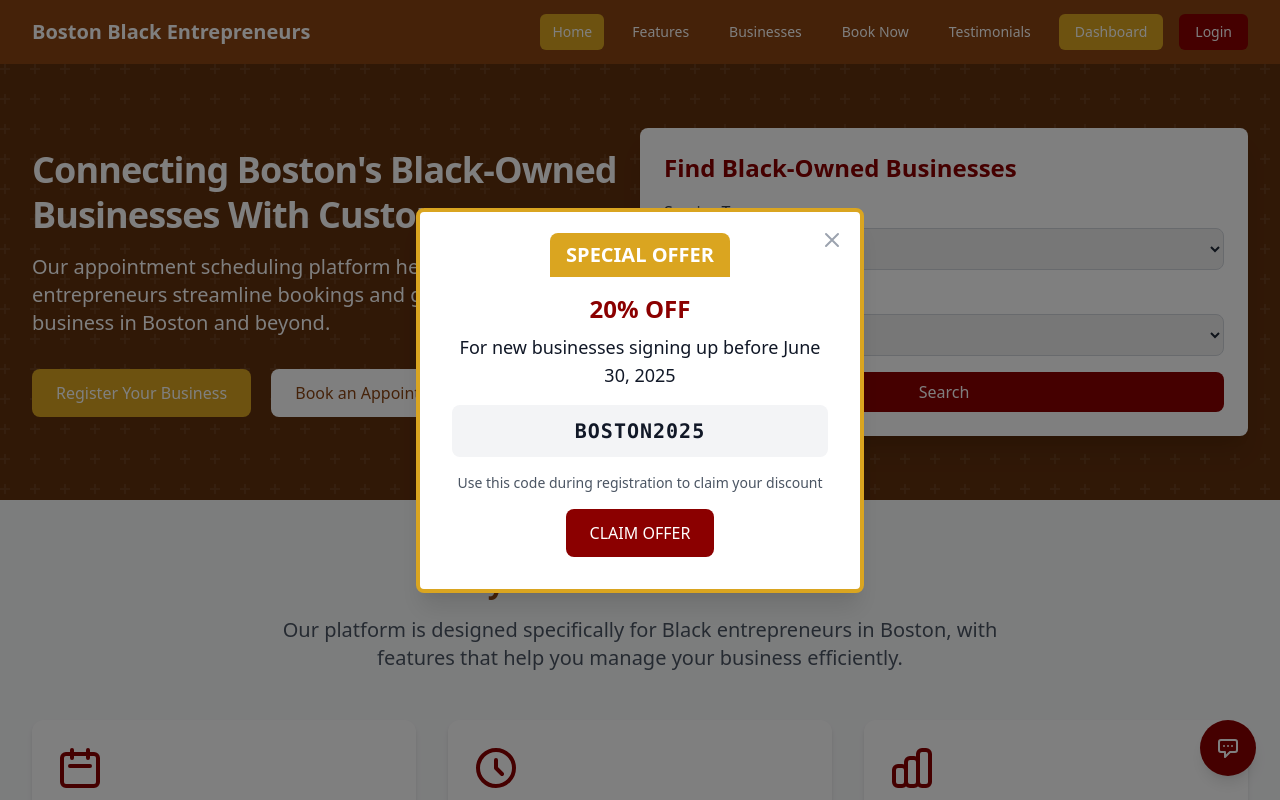
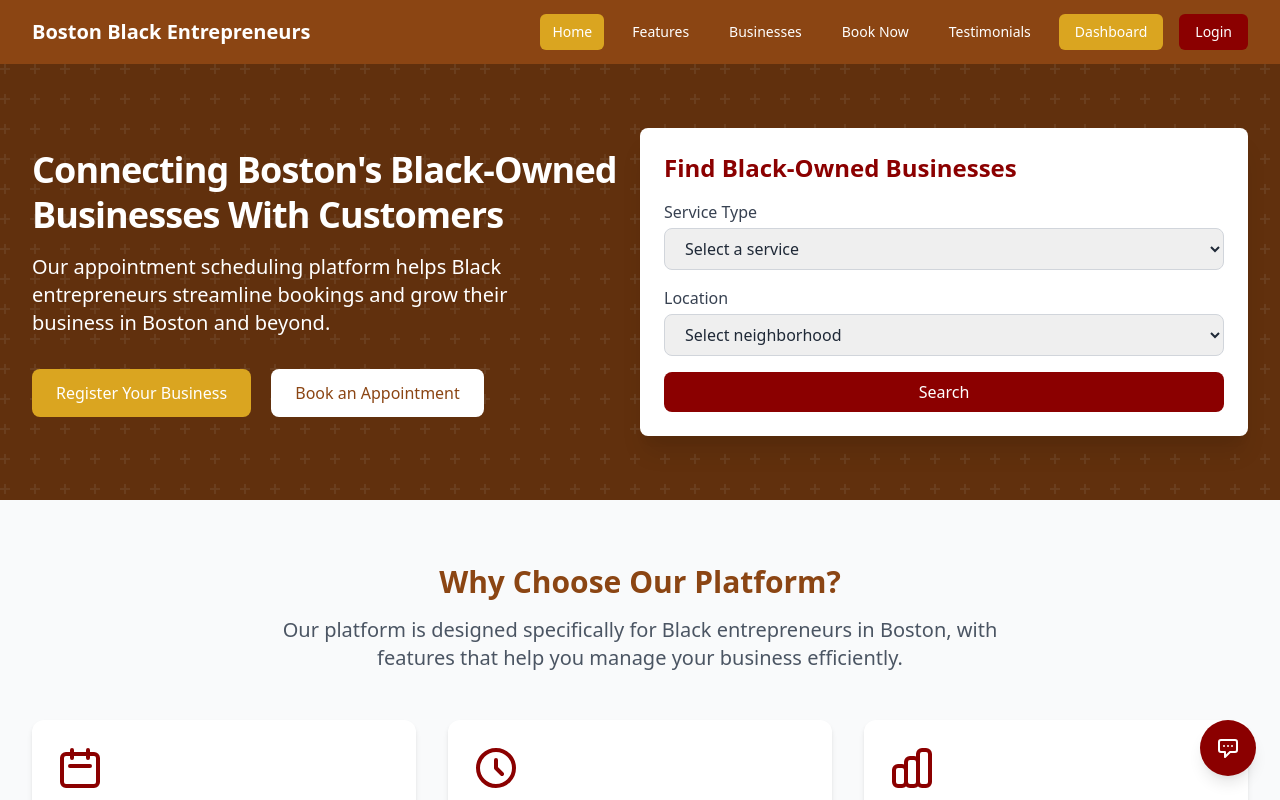
Before and after one commit to durrellq/appointment-scheduler-web, a website: page index.html in a window 1280 px wide. Shown: the top 800 px of the page. Drawn offline with nearby package versions, Linux system fonts and the light colour scheme; a script that the page names is missing.

Commit message:
Remove auto-trigger for discount popup initialization
The `x-init` attribute was cleared to prevent the popup from automatically showing after a timeout. This change allows greater control over when the discount popup is displayed.

```diff
--- a/index.html
+++ b/index.html
@@ -61,7 +61,7 @@
     <!-- Discount Popup -->
     <div
         x-show="showDiscount"
-        x-init="setTimeout(() => showDiscount = true, 3000)"
+        x-init=""
         class="fixed inset-0 flex items-center justify-center z-50"
         x-transition:enter="transition ease-out duration-300"
         x-transition:enter-start="opacity-0 transform scale-90"
```
